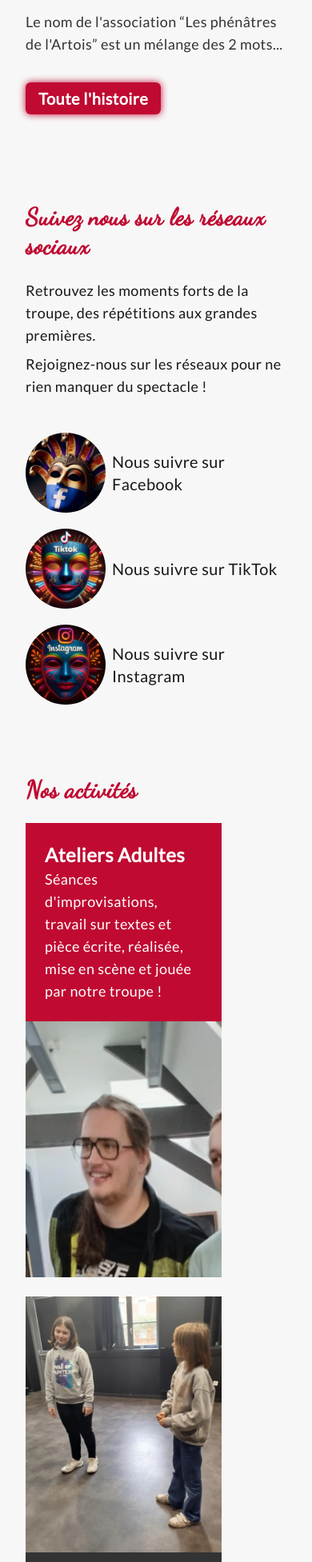
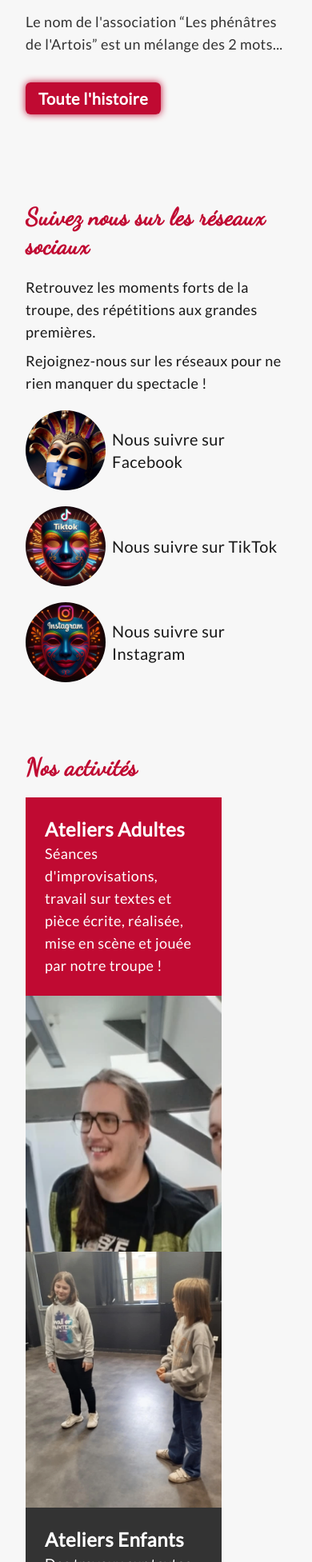
Before and after one commit to Tonyac-create/my-project-lesphenatres, a Next.js app: page / in a window 390 px wide. Shown: the part 1463-3416 px from the top of the page at 80% size. Built offline with nearby package versions, Linux system fonts and the light colour scheme.

Commit message:
add files SEO & update spacing page home

```diff
--- a/app/components/Home/CardSpectacle.tsx
+++ b/app/components/Home/CardSpectacle.tsx
@@ -20,7 +20,7 @@ export default function CardSpectacle({ description, imageRideau, image3 }: Card
 
     return (
         <article className="relative">
-            <p className="text-xl mb-3 text-center">{description}</p>
+            <p className="text-xl mb-3">{description}</p>
             <div className="relative overflow-hidden transition-shadow duration-1500 curtain-container h-[800px]">
                 <Image
                     src={imageRideau}
--- a/app/components/Home/News.tsx
+++ b/app/components/Home/News.tsx
@@ -3,8 +3,8 @@ import Link from "next/link";
 
 export default function News() {
     return (
-        <section className="flex flex-col gap-6 mb-9 pb-8 px-8 md:px-28 md:pb-11 tracking-wide">
-            <h2 className="font-dancing text-red text-3xl sm:text-4xl xl:text-5xl font-semibold flex mr-auto">{`Suivez nous sur les réseaux sociaux`}</h2>
+        <section className="flex flex-col mb-9 pb-8 px-8 md:px-28 md:pb-11 tracking-wide">
+            <h2 className="font-dancing text-red text-3xl mb-5 sm:text-4xl xl:text-5xl font-semibold flex mr-auto">{`Suivez nous sur les réseaux sociaux`}</h2>
             <div className="flex flex-col gap-2">
                 <p className="text-lg md:text-xl xl:text-2xl">{`Retrouvez les moments forts de la troupe, des répétitions aux grandes premières.`}</p>
                 <p className="text-lg md:text-xl xl:text-2xl">{`Rejoignez-nous sur les réseaux pour ne rien manquer du spectacle !`}</p>
--- a/app/components/Home/SectionActivty.tsx
+++ b/app/components/Home/SectionActivty.tsx
@@ -17,8 +17,8 @@ export default function SectionActivty() {
     }, [observeElements]);
 
     return (
-        <section className="relative flex flex-col items-start gap-6 mb-9 px-8 md:px-28 md:pb-11 tracking-wide">
-            <h2 className="font-dancing text-red text-3xl sm:text-4xl xl:text-5xl font-semibold flex mr-auto">Nos activités</h2>
+        <section className="relative flex flex-col items-start mb-9 px-8 md:px-28 md:pb-11 tracking-wide">
+            <h2 className="font-dancing text-red text-3xl mb-5 sm:text-4xl xl:text-5xl font-semibold flex mr-auto">Nos activités</h2>
             <div className="relative w-3/4 slide-from-right">
                 <div className="p-6 bg-red text-white">
                     <h3 className="text-2xl font-bold">Ateliers Adultes</h3>
@@ -32,7 +32,7 @@ export default function SectionActivty() {
                     className="w-full h-80 object-cover object-center clip-bottom-left"
                 />
             </div>
-            <div className="relative w-3/4 md:mt-[-335px] mb-8 slide-from-left">
+            <div className="relative w-3/4 md:mt-[-335px] mb-10 slide-from-left">
                 <Image
                     src="/enfant_atelier.webp"
                     width={500}
@@ -47,8 +47,8 @@ export default function SectionActivty() {
             </div>
             <Button href="/projets" variant="secondary">C'est quoi un atelier ?</Button>
             <SectionProposition />
-            <h2 className="font-dancing text-red text-3xl sm:text-4xl xl:text-5xl mt-8 mb-3.5 font-semibold flex mr-auto">{`Des spectacles engagés !`}</h2>
-            <div className="flex flex-col justify-center lg:flex-row gap-12">
+            <h2 className="font-dancing text-red text-3xl sm:text-4xl xl:text-5xl mt-8 mb-5 font-semibold flex mr-auto">{`Des spectacles engagés !`}</h2>
+            <div className="flex flex-col justify-center lg:flex-row gap-12 mb-10">
                 {spectacles.map((spectacle) => (
                     <CardSpectacle
                         key={spectacle.id}
--- a/app/components/Home/SectionProposition.tsx
+++ b/app/components/Home/SectionProposition.tsx
@@ -3,7 +3,7 @@ import Button from "../Button";
 
 export default function SectionProposition() {
     return (
-        <section className="my-9">
+        <section className="my-9 pt-8">
             <h2 className="font-dancing text-red text-3xl sm:text-4xl xl:text-5xl mb-5 lg:mb-7 font-semibold flex mr-auto">{`Faites venir le théâtre dans votre entreprise, école ou collectivité !`}</h2>
             <p className="text-lg md:text-xl xl:text-2xl">{`Vous souhaitez offrir un moment culturel et divertissant à votre public ?
              Notre troupe de théâtre propose des spectacles adaptés aux Comités d’Entreprise (CE), écoles, administrations et autres structures.`}</p>
--- a/app/components/Home/SectionTeam.tsx
+++ b/app/components/Home/SectionTeam.tsx
@@ -3,7 +3,7 @@ import CardTeam from "./CardTeam";
 
 export default function SectionTeam() {
     return (
-        <section className="flex flex-col items-center gap-6 pt-8 px-8 md:px-28 md:pb-11 tracking-wide">
+        <section className="flex flex-col items-center pt-8 px-8 md:px-28 md:pb-11 tracking-wide">
             <h2 className="font-dancing text-red text-3xl sm:text-4xl xl:text-5xl mb-5 lg:mb-7 pl-6 font-semibold flex mr-auto">{`Les membres du comité d'administration`}</h2>
             <div className="flex flex-wrap justify-center gap-8">
                 {team.map((member, index) => (
--- a/app/layout.tsx
+++ b/app/layout.tsx
@@ -6,7 +6,7 @@ import BackToTopButton from "./components/BackToTopButton";
 
 export const metadata: Metadata = {
   title: "Les Phénâtres de l'Artois",
-  description: "Generated by create next app",
+  description: "Découvrez la troupe de théâtre Les Phénâtres de l'Artois à Arras : spectacles vivants, improvisation et créations originales. Une passion pour la scène à partager en famille ou entre amis.",
 };
 
 export default function RootLayout({
```
Also changed, not shown: app/components/Home/SectionAbout.tsx (+0 -10 lines), robots.txt (added), 1 other file (tests, documents, lock files or other folders).
